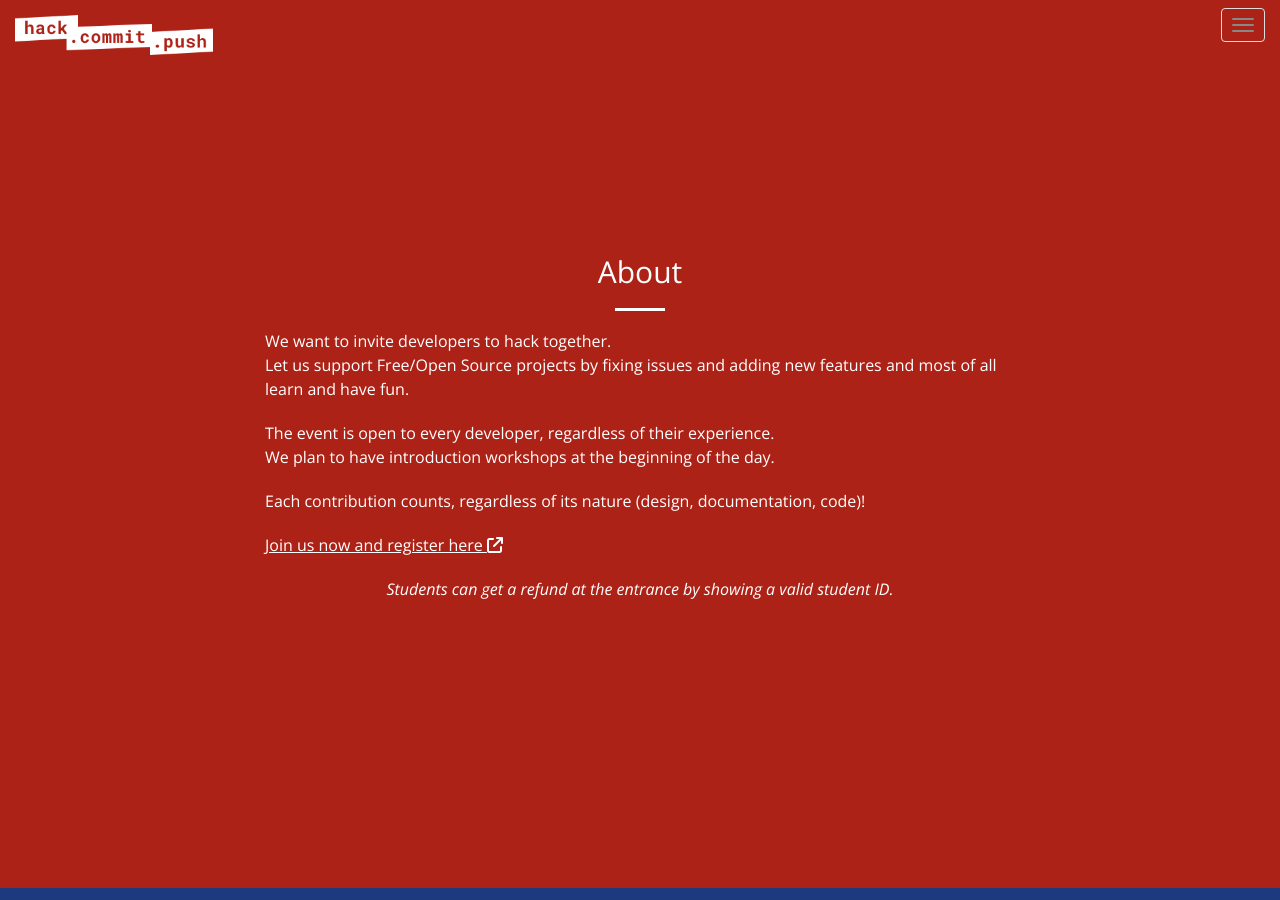
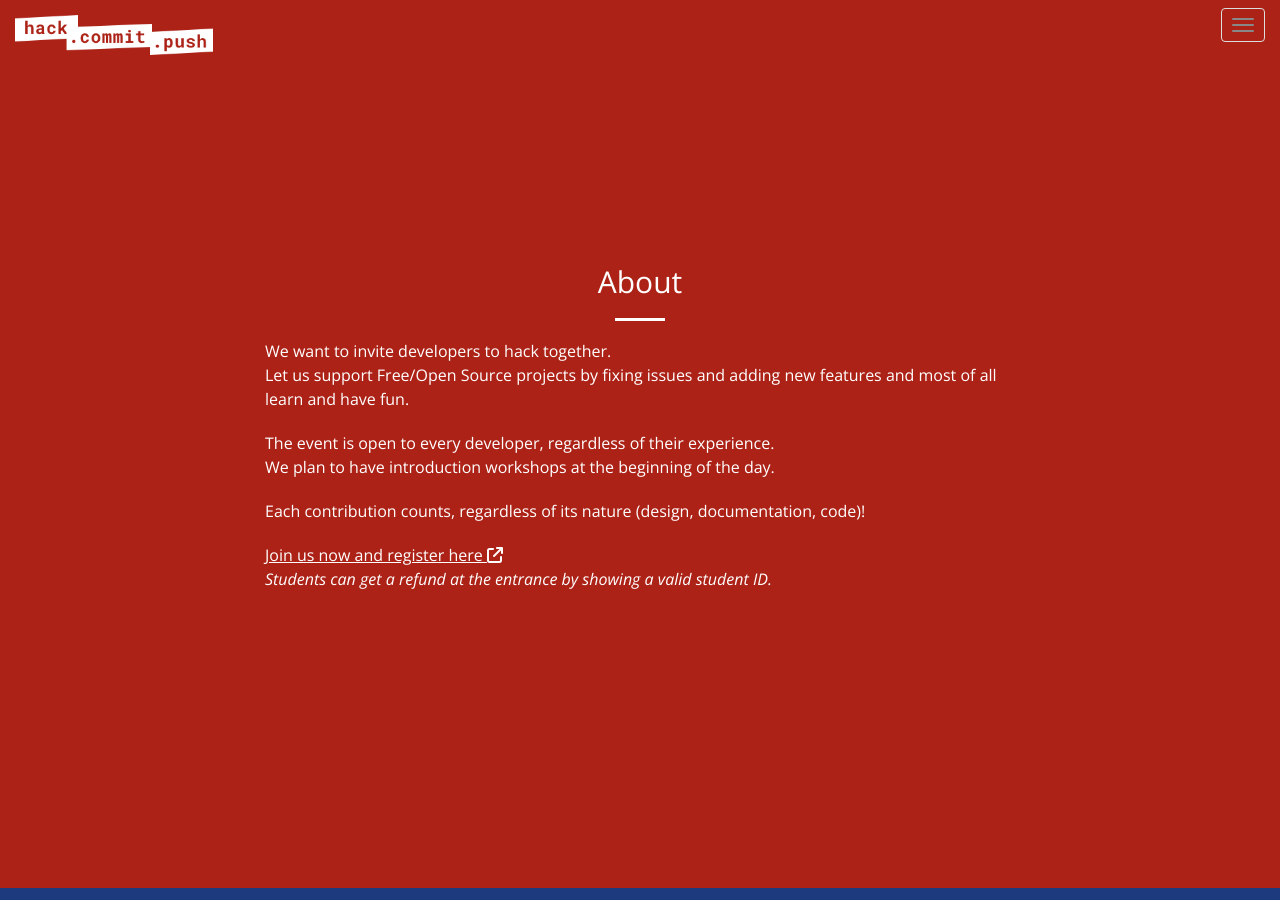
Before and after one commit to hack-commit-push/winterthur2025, a Jekyll site: the page built from index.html, in a window 1280 px wide and 900 px high, scrolled down 912 px. Built offline with Jekyll 4.4.1, drawn with Linux system fonts in a browser that asks for light colours.

Commit message:
reupdate
...dito

```diff
--- a/_includes/about.html
+++ b/_includes/about.html
@@ -23,7 +23,7 @@
                 {% if site.registration_link %}
                     <p class="text-left">
                         <a rel="noopener" target="_blank" href="{{site.registration_link}}">Join us now and register here <i class="fa fa-external-link" aria-hidden="true"></i></a>
-                        <p> <i>Students can get a refund at the entrance by showing a valid student ID.</i></p>
+                        <br/> <i>Students can get a refund at the entrance by showing a valid student ID.</i>
                     </p>
                 {% endif %}
             </div>
```
